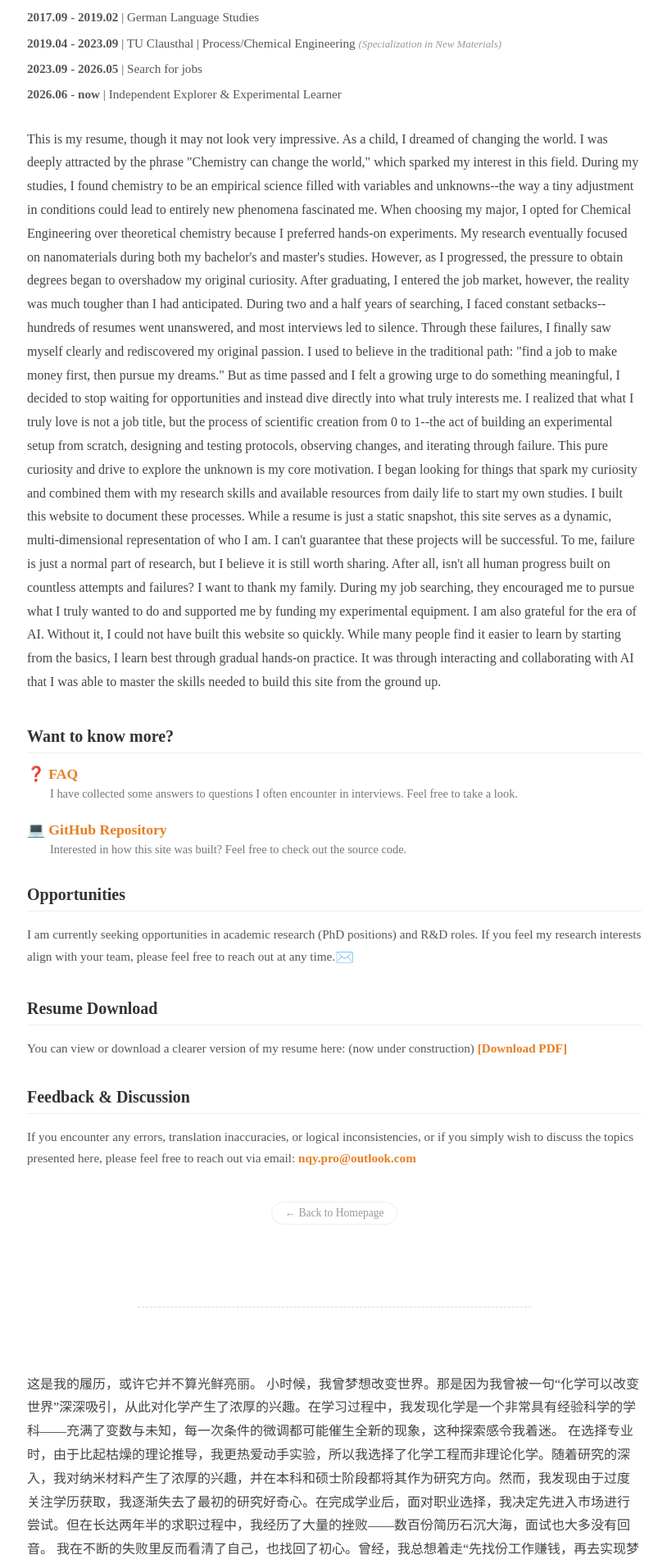
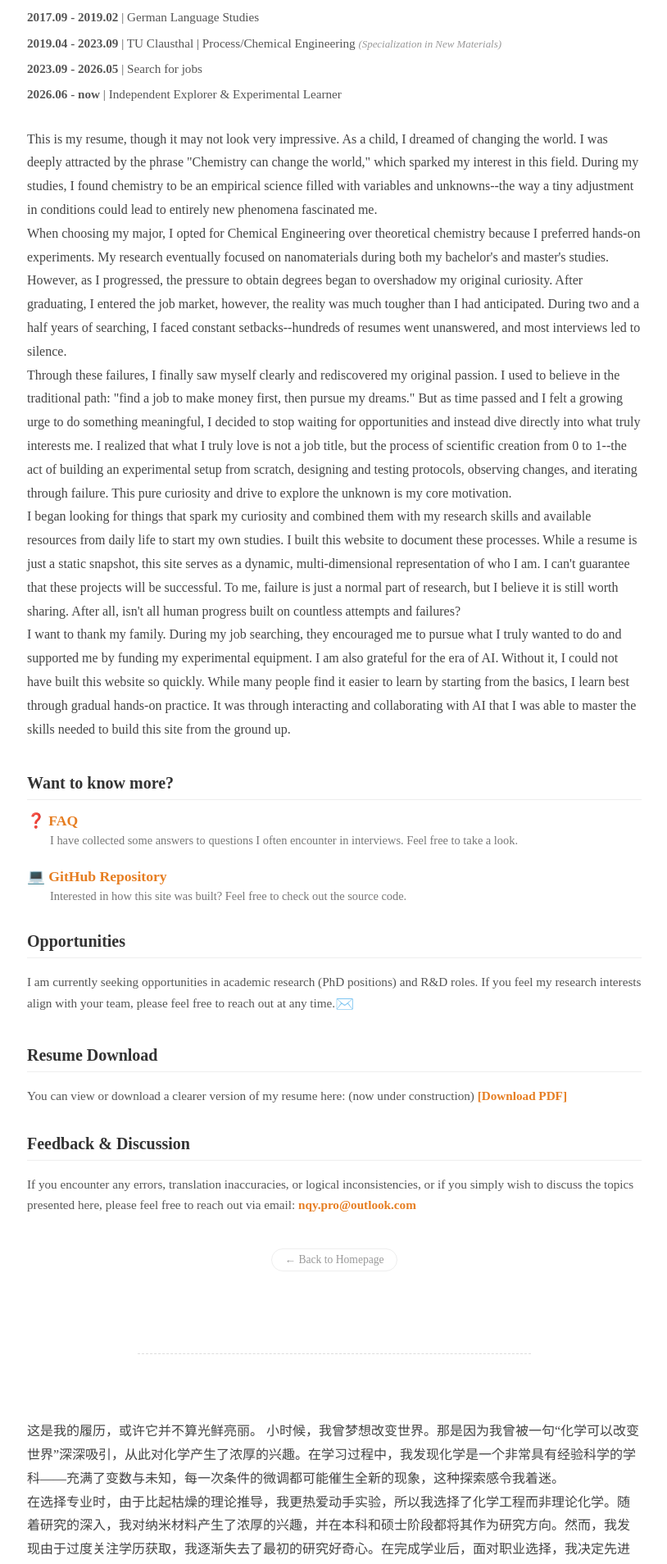
Before and after one commit to nqy-exp/nqy-exp.github.io, a Jekyll site: the page built from about/index.md, in a window 1280 px wide. Shown: the part 384-2292 px from the top of the page at 82% size, without its empty margins (232-1046 px from the left). Built offline with Jekyll 4.4.1, drawn with Linux system fonts in a browser that asks for light colours; some of the changed text lies outside the part shown.

Commit message:
beauty of about index

```diff
--- a/about/index.md
+++ b/about/index.md
@@ -37,18 +37,19 @@
       This is my resume, though it may not look very impressive.
 
 As a child, I dreamed of changing the world. I was deeply attracted by the phrase "Chemistry can change the world," which sparked my interest in this field. During my studies, I found chemistry to be an empirical science filled with variables and unknowns--the way a tiny adjustment in conditions could lead to entirely new phenomena fascinated me.
-
+<br>
 
 When choosing my major, I opted for Chemical Engineering over theoretical chemistry because I preferred hands-on experiments. My research eventually focused on nanomaterials during both my bachelor's and master's studies. However, as I progressed, the pressure to obtain degrees began to overshadow my original curiosity. After graduating, I entered the job market, however, the reality was much tougher than I had anticipated. During two and a half years of searching, I faced constant setbacks--hundreds of resumes went unanswered, and most interviews led to silence.
-
+<br>
 
 Through these failures, I finally saw myself clearly and rediscovered my original passion. I used to believe in the traditional path: "find a job to make money first, then pursue my dreams." But as time passed and I felt a growing urge to do something meaningful, I decided to stop waiting for opportunities and instead dive directly into what truly interests me. I realized that what I truly love is not a job title, but the process of scientific creation from 0 to 1--the act of building an experimental setup from scratch, designing and testing protocols, observing changes, and iterating through failure. This pure curiosity and drive to explore the unknown is my core motivation.
-
+<br>
 
 I began looking for things that spark my curiosity and combined them with my research skills and available resources from daily life to start my own studies. I built this website to document these processes. While a resume is just a static snapshot, this site serves as a dynamic, multi-dimensional representation of who I am. I can't guarantee that these projects will be successful. To me, failure is just a normal part of research, but I believe it is still worth sharing. After all, isn't all human progress built on countless attempts and failures?
-
+<br>
 
 I want to thank my family. During my job searching, they encouraged me to pursue what I truly wanted to do and supported me by funding my experimental equipment. I am also grateful for the era of AI. Without it, I could not have built this website so quickly. While many people find it easier to learn by starting from the basics, I learn best through gradual hands-on practice. It was through interacting and collaborating with AI that I was able to master the skills needed to build this site from the ground up.
+
     </div>
 
     <!-- 交互与资源区 -->
@@ -108,18 +109,19 @@
      这是我的履历，或许它并不算光鲜亮丽。
 
 小时候，我曾梦想改变世界。那是因为我曾被一句“化学可以改变世界”深深吸引，从此对化学产生了浓厚的兴趣。在学习过程中，我发现化学是一个非常具有经验科学的学科——充满了变数与未知，每一次条件的微调都可能催生全新的现象，这种探索感令我着迷。
-
+<br>
 
 在选择专业时，由于比起枯燥的理论推导，我更热爱动手实验，所以我选择了化学工程而非理论化学。随着研究的深入，我对纳米材料产生了浓厚的兴趣，并在本科和硕士阶段都将其作为研究方向。然而，我发现由于过度关注学历获取，我逐渐失去了最初的研究好奇心。在完成学业后，面对职业选择，我决定先进入市场进行尝试。但在长达两年半的求职过程中，我经历了大量的挫败——数百份简历石沉大海，面试也大多没有回音。
-
+<br>
 
 我在不断的失败里反而看清了自己，也找回了初心。曾经，我总想着走“先找份工作赚钱，再去实现梦想”的传统路径；但当我意识到时间的流逝和内心那种想要去做真正喜欢的事情的渴望时，我决定不再等待机会，而是直接投身于自己感兴趣的探索中。我真正热爱的并不是一份职业头衔，而是从 0 到 1 的科研创作过程。我想要从头搭建实验流程、设计验证方案、观察现象的变化，并在失败中不断寻找改进的方法。这种出于最本真的对未知事物的好奇与探究热情，才是我最核心的驱动力。
-
+<br>
 
 我开始寻找那些能激发我好奇心的事物，并结合我的科研能力与手边的可用之物开启研究。建立这个网站，是为了记录这些过程。如果说简历只是对我个人的一次静态记录，那么这个网站则是向外界展示的一个动态、多维度的自我。我不敢说这些项目一定会取得成功。对我来说，失败才是研究的常态，但我并不认为失败是不值得展示的。人类科技的每一次进步，不就是在无数次的尝试与失败中实现的吗？
-
+<br>
 
 感谢我的家人，在我寻找工作期间也鼓励我寻找内心真正想做的事，同时还愿意资助我购买实验设备。也感谢我身处的时代，如果不是有ai，我不会这么快的就能建立起这个网站。对于很多人来说，学习是先从最基础的学起更加容易掌握，但是我更擅长在逐步实践中掌握知识。正是通过与 AI 的交互协作，我才得以快速完成从零到一的搭建过程。
+
 
     </div>
 
--- a/assets/css/style.css
+++ b/assets/css/style.css
@@ -749,19 +749,3 @@
   border-radius: 3px;          /* 微小的圆角 */
   font-weight: bold;           /* 加粗 */
 }
-
-/* 让 Markdown 的正文区域自动识别回车键 */
-.post-content {
-  /* 【核心魔法】：pre-wrap 会保留你在编辑器里敲的所有回车和空格 */
-  white-space: pre-wrap;
-
-  /* 既然使用了 pre-wrap，我们就不再需要 margin-bottom 了，
-     因为每一个回车在视觉上都会产生一个换行效果 */
-  line-height: 1.8;
-  color: #444;
-}
-
-/* 如果你希望段落之间看起来更宽一点，可以结合这个技巧 */
-.post-content p {
-  margin-bottom: 1em; /* 这会让你的 <p> 标签更有呼吸感 */
-}
```
